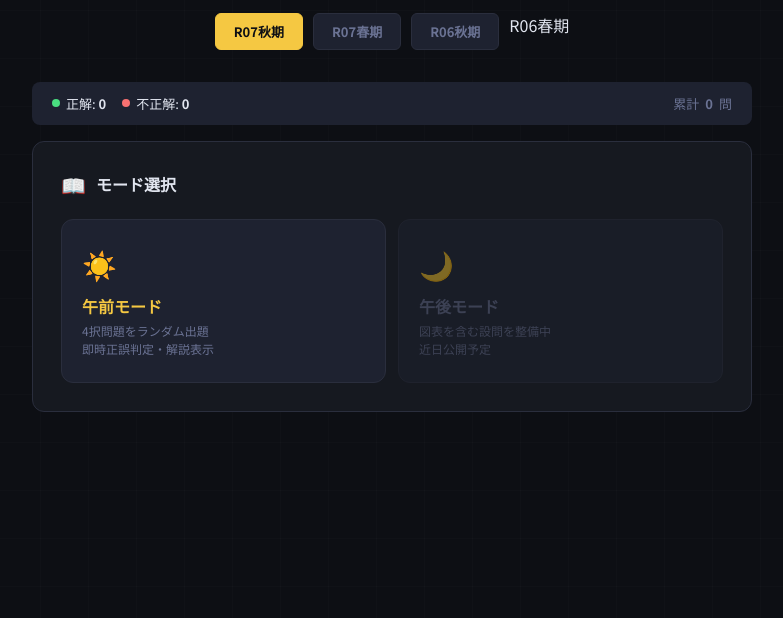
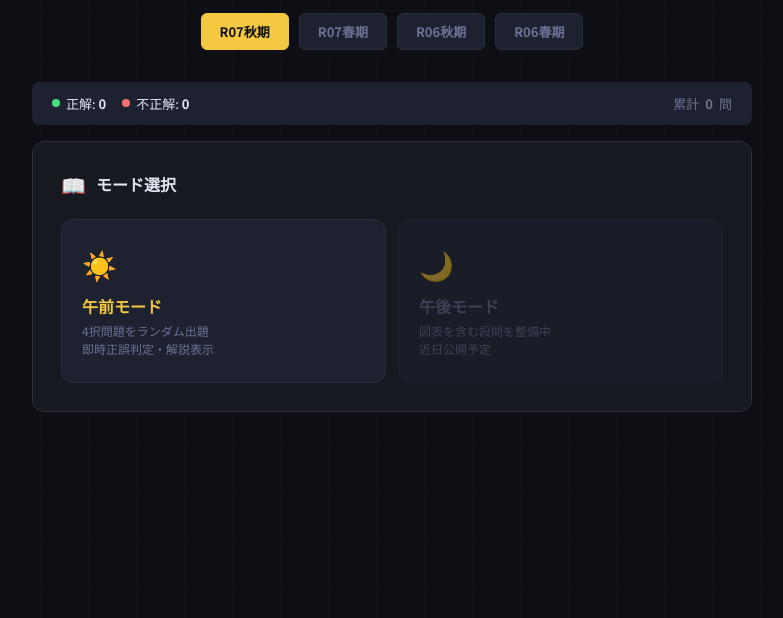
Before and after one commit to tsuyoshin924/ap-study, a plain HTML site: page index.html in a window 1280 px wide. Shown: the part 182-800 px from the top of the page, without its empty margins (248-1031 px from the left). Drawn offline with Linux system fonts and the light colour scheme.

Commit message:
Update index.html

```diff
--- a/index.html
+++ b/index.html
@@ -88,7 +88,7 @@
       <button id="btn-r07a" class="year-btn active" onclick="switchYear('r07a')">R07秋期</button>
       <button id="btn-r07s" class="year-btn" onclick="switchYear('r07s')">R07春期</button>
       <button id="btn-r06a" onclick="switchYear('r06a')" class="year-btn">R06秋期</button>
-<!-   <button id="btn-r06s" class="year-btn" onclick="switchYear('r06s')">R06春期</button>
+      <button id="btn-r06s" class="year-btn" onclick="switchYear('r06s')">R06春期</button>
 
     </div>
   </header>
```
